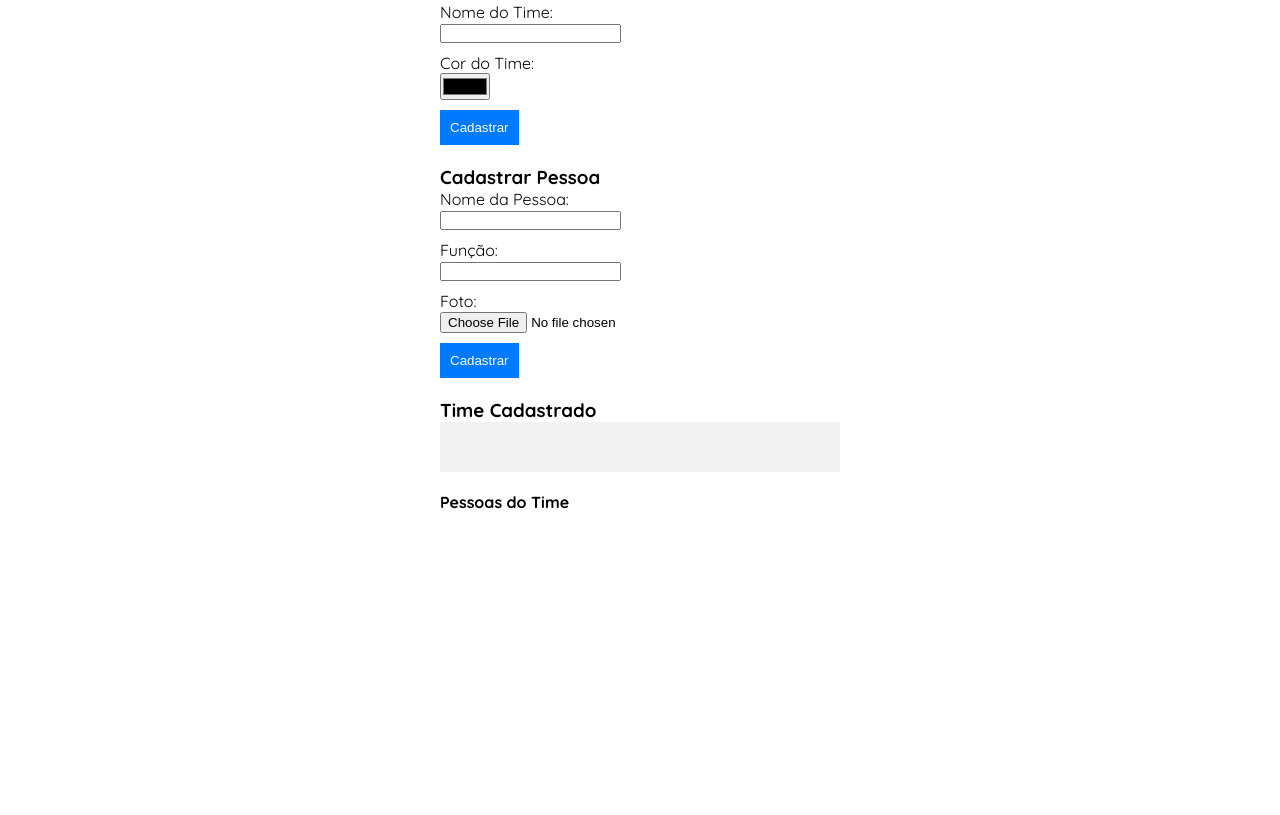
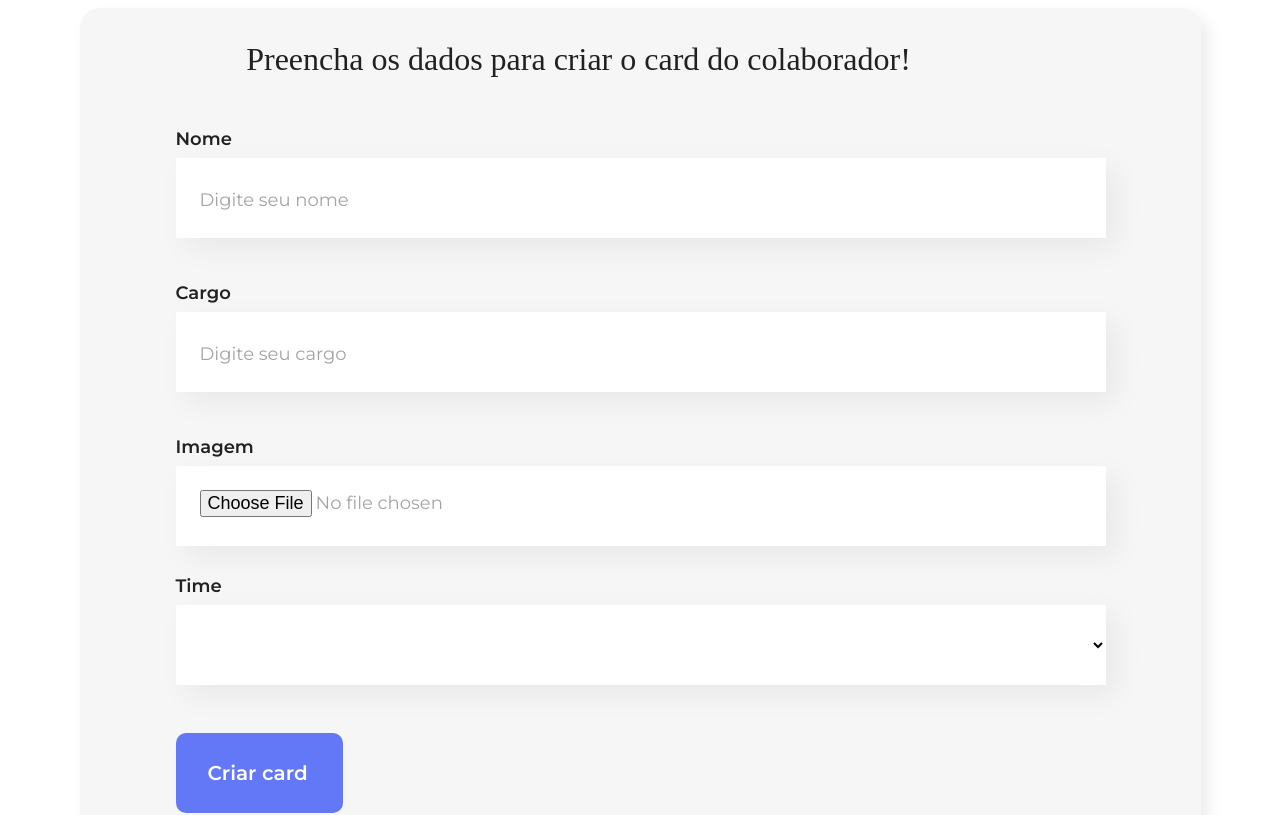
Before and after one commit to gabrieliribeiro/Estudos-Angular, an Angular app in the folder aulas/: page /exemplo-for in a window 1280 px wide. Shown: the part 368-1183 px from the top of the page. Before the commit the page ends 880 px from the top, so only its background shows below. Built offline with nearby package versions, Linux system fonts and the light colour scheme.

Commit message:
Enviando nova alteração no ngFor, implementação dos cards de colaborador

```diff
--- a/aulas/src/app/cal-imc/cal-imc.component.scss
+++ b/aulas/src/app/cal-imc/cal-imc.component.scss
@@ -1,6 +1,5 @@
 header {
     height: 120px;
-    text-align: center;
     margin-top: 24px;
     padding-top: 20px;
     padding: 10px;
--- a/aulas/src/app/exemplo-for/exemplo-for.component.html
+++ b/aulas/src/app/exemplo-for/exemplo-for.component.html
@@ -1,60 +1,39 @@
-<div class="container">
-    <h2>Cadastro de Time</h2>
-
-    <div class="form">
-      <h3>Cadastrar Time</h3>
-      <form (ngSubmit)="cadastrarTime()" #timeForm="ngForm">
-        <div class="form-group">
-          <label for="timeNome">Nome do Time:</label>
-          <input type="text" id="timeNome" name="timeNome" [(ngModel)]="nomeTime" required>
+<div class="form-container">
+  <h2>Preencha os dados para criar o card do colaborador!</h2>
+  <div class="componente">
+    <label for="nome">Nome</label>
+    <input type="text" name="nome" id="nome" placeholder="Digite seu nome" [(ngModel)]="nome">
   </div>
-        <div class="form-group">
-          <label for="timeCor">Cor do Time:</label>
-          <input type="color" id="timeCor" name="timeCor" [(ngModel)]="corTime" required>
+  <div class="componente">
+    <label for="cargo">Cargo</label>
+    <input type="text" name="cargo" id="cargo" placeholder="Digite seu cargo" [(ngModel)]="cargo">
   </div>
-        <button type="submit">Cadastrar</button>
-      </form>
+  <div class="componente">
+    <label for="imagem">Imagem</label>
+    <input type="file" id="imagem" name="imagem" (change)="handleFileInput($event)">
   </div>
-
-    <div class="form">
-      <h3>Cadastrar Pessoa</h3>
-      <form (ngSubmit)="cadastrarPessoa()" #pessoaForm="ngForm">
-        <div class="form-group">
-          <label for="pessoaNome">Nome da Pessoa:</label>
-          <input type="text" id="pessoaNome" name="pessoaNome" [(ngModel)]="nomePessoa" required>
+  <div class="lista-suspensa">
+    <label for="time">Time</label>
+    <select id="time" [(ngModel)]="time" required>
+      <option *ngFor="let item of itens" [value]="item">{{ item }}</option>
+    </select>
   </div>
-        <div class="form-group">
-          <label for="pessoaFuncao">Função:</label>
-          <input type="text" id="pessoaFuncao" name="pessoaFuncao" [(ngModel)]="funcaoPessoa" required>
+  <div class="botao">
+    <button class="criarCard" (click)="criarCard()">Criar card</button>
   </div>
-        <div class="form-group">
-          <label for="pessoaFoto">Foto:</label>
-          <input type="file" id="pessoaFoto" name="pessoaFoto" (change)="handleFotoUpload($event)" required>
-        </div>
-        <button type="submit">Cadastrar</button>
-      </form>
 </div>
 
 <div class="time">
-      <h3>Time Cadastrado</h3>
-      <div class="time-card">
-        <div class="time-info">
-          <div class="time-color" [style.background]="corTime"></div>
-          <div class="time-name">{{ nomeTime }}</div>
+  <h3>time</h3>
+  <div class="colaborador" *ngIf="cardCriado">
+    <div class="cabecalho">
+      <div *ngIf="imagemNome">
+        <img [src]="imagemURL" alt="Imagem do colaborador">
       </div>
-      </div>
-      <div class="pessoas">
-        <h4>Pessoas do Time</h4>
-        <div class="pessoa-card" *ngFor="let pessoa of pessoas">
-          <div class="pessoa-info">
-            <div class="pessoa-color" [style.background]="corTime"></div>
-            <div class="pessoa-name">{{ pessoa.nome }}</div>
-            <div class="pessoa-funcao">{{ pessoa.funcao }}</div>
-          </div>
-          <div class="pessoa-foto">
-            <img [src]="pessoa.fotoUrl" alt="Foto de {{ pessoa.nome }}">
+      <div class="rodape">
+        <h4><strong>Nome:</strong> {{ nome }}</h4>
+        <h5><strong>Cargo:</strong> {{ cargo }}</h5>
       </div>
     </div>
   </div>
 </div>
-  </div>
--- a/aulas/src/app/exemplo-for/exemplo-for.component.scss
+++ b/aulas/src/app/exemplo-for/exemplo-for.component.scss
@@ -1,94 +1,208 @@
-.container {
+@import url("https://fonts.googleapis.com/css2?family=Montserrat:wght@100;400;500;600&display=swap");
+
+.form-container {
+  margin: auto;
+  margin-top: 80px;
+  width: 1121px;
+  height: 850px;
+  flex-shrink: 0;
+  border-radius: 20px;
+  background: #f6f6f6;
+  box-shadow: 7px 7px 15px 0px rgba(0, 0, 0, 0.08);
+
+  h2 {
+    width: 806px;
+    height: 43px;
+    color: #212121;
+    font-family: Prata;
+    font-size: 32px;
+    font-style: normal;
+    font-weight: 400;
+    line-height: normal;
+    text-align: center;
+    padding-top: 33px;
+    margin-left: 96px;
+  }
+}
+
+.componente {
+  margin-top: 44px;
+
+  label {
+    display: flex;
+    width: 109px;
+    margin-top: 29px;
+    margin-bottom: 8px;
+    margin-left: 96px;
+    flex-direction: column;
+    justify-content: center;
+    flex-shrink: 0;
+    color: #212121;
+    font-family: "Montserrat", sans-serif;
+    font-size: 18px;
+    font-style: normal;
+    font-weight: 600;
+    line-height: normal;
+  }
+
+  input {
+    background-color: #fff;
+    box-shadow: 10px 10px 30px rgba(0, 0, 0, 0.06);
+    width: 930px;
+    height: 80px;
+    border: none;
+    border: none;
+    font-size: 24px;
+    padding: 24px;
+    margin-left: 96px;
+    box-sizing: border-box;
+  }
+
+  input[type="file"] {
     display: flex;
     flex-direction: column;
-    align-items: center;
-    margin-top: 20px;
+    justify-content: center;
+    color: #a4a4a4;
+    font-family: "Montserrat", sans-serif;
+    text-align: middle;
+    font-size: 18px;
+    font-style: normal;
+    font-weight: 400;
+    line-height: normal;
   }
 
-  .form {
-    width: 400px;
-    margin-bottom: 20px;
+  input[type="text"]::placeholder {
+    display: flex;
+    width: 328px;
+    flex-direction: column;
+    justify-content: center;
+    flex-shrink: 0;
+    color: #a4a4a4;
+    font-family: "Montserrat", sans-serif;
+    font-size: 18px;
+    font-style: normal;
+    font-weight: 400;
+    line-height: normal;
+  }
 }
 
-  .form-group {
-    margin-bottom: 10px;
+.lista-suspensa {
+  label {
+    display: flex;
+    width: 109px;
+    margin-top: 29px;
+    margin-bottom: 8px;
+    margin-left: 96px;
+    flex-direction: column;
+    justify-content: center;
+    flex-shrink: 0;
+    color: #212121;
+    font-family: "Montserrat", sans-serif;
+    font-size: 18px;
+    font-style: normal;
+    font-weight: 600;
+    line-height: normal;
   }
 
-  label {
-    display: block;
+  select {
+    background-color: #fff;
+    box-shadow: 10px 10px 30px rgba(0, 0, 0, 0.06);
+    width: 930px;
+    height: 80px;
+    margin-bottom: 8px;
+    margin-left: 96px;
+    border: none;
+    font-size: 24px;
+    padding: 24px;
+    box-sizing: border-box;
+  }
 }
 
-  button {
-    display: block;
-    padding: 10px;
-    background-color: #007bff;
-    color: white;
+.criarCard {
+  width: 167px;
+  height: 80px;
+  flex-shrink: 0;
+  background-color: #6278f7;
+  border-radius: 10px;
+  padding: 32px;
   border: none;
   cursor: pointer;
+  color: #fff;
+  margin-left: 96px;
+  margin-top: 40px;
+  display: flex;
+
+  flex-direction: column;
+  justify-content: center;
+
+  font-family: "Montserrat", sans-serif;
+
+  text-align: center;
+  font-size: 20px;
+  font-style: normal;
+  font-weight: 700;
+  line-height: normal;
 }
 
-  .time {
-    width: 400px;
+.criarCard:hover {
+  color: #95ffd4;
 }
 
-  .time-card {
-    display: flex;
-    align-items: center;
-    background-color: #f2f2f2;
-    padding: 10px;
-    margin-bottom: 10px;
+
+.time{
+  text-align: center;
+  padding: 32px;
+
 }
 
-  .time-info {
-    display: flex;
-    align-items: center;
+.time h3{
+  font-size: 32px;
+  border-bottom: 4px solid;
+  display: inline-block;
+  padding-bottom: 8px;
 }
 
-  .time-color {
-    width: 30px;
-    height: 30px;
-    margin-right: 10px;
+.time .colaboradores{
+  display: flex;
+  justify-content: space-around;
+  margin-top: 32px;
+  flex-wrap: wrap;
 }
 
-  .time-name {
-    font-weight: bold;
+.colaborador {
+  width: 280px;
 }
 
-  .pessoas {
-    margin-top: 20px;
+.colaborador .cabecalho {
+  background-color:  #F0F0F0;
+  border-radius: 10px 10px 0px 0px;
+}
+.colaborador img {
+  width: 100px;
+  border-radius: 50%;
+  position: relative;
+  bottom: -50px;
 }
 
-  .pessoa-card {
-    display: flex;
-    align-items: center;
-    background-color: #f2f2f2;
-    padding: 10px;
-    margin-bottom: 10px;
+.colaborador .rodape {
+  background: #FFFFFF;
+  box-shadow: 5px 5px 15px rgba(0, 0, 0, 0.08);
+  border-radius: 0px 0px 10px 10px;
+  padding-top: 90px;
+  padding-bottom: 40px;
 }
 
-  .pessoa-info {
-    display: flex;
-    align-items: center;
+.colaborador .rodape h4 {
+  color: #6278F7;
+  font-size: 18px;
+  line-height: 22px;
+  font-weight: bold;
+  margin-bottom: 8px;
 }
 
-  .pessoa-color {
-    width: 30px;
-    height: 30px;
-    margin-right: 10px;
+.colaborador .rodape h5 {
+  font-size: 18px;
+  line-height: 22px;
+  color: #212121;
+  padding: 0 16px;
 }
-
-  .pessoa-name {
-    font-weight: bold;
-    margin-right: 10px;
-  }
-
-  .pessoa-funcao {
-    color: #666666;
-    margin-right: 10px;
-  }
-
-  .pessoa-foto img {
-    width: 50px;
-    height: 50px;
-    border-radius: 50%;
-  }
--- a/aulas/src/app/exemplo-for/exemplo-for.component.ts
+++ b/aulas/src/app/exemplo-for/exemplo-for.component.ts
@@ -1,10 +1,4 @@
-import { Component } from '@angular/core';
-
-interface Pessoa {
-  nome: string;
-  funcao: string;
-  fotoUrl: string;
-}
+import { Component, EventEmitter, Input, Output } from '@angular/core';
 
 @Component({
   selector: 'app-exemplo-for',
@@ -12,44 +6,31 @@ interface Pessoa {
   styleUrls: ['./exemplo-for.component.scss']
 })
 export class ExemploForComponent {
-  nomeTime: string = '';
-  corTime: string = '';
-  nomePessoa: string = '';
-  funcaoPessoa: string = '';
-  fotoPessoa: File | null = null;
-  pessoas: Pessoa[] = [];
+  nome: string = '';
+  cargo: string = '';
+  time: string = '';
+  imagemNome: string ='';
+  imagemURL: string = '';
+  cardCriado: boolean = false;
 
-  cadastrarTime() {
-    // Lógica para cadastrar o time no servidor ou armazenar localmente
-    console.log('Time cadastrado:', this.nomeTime, this.corTime);
+  itens: string[] = ['DevOps', 'Front-End', 'Back-End', 'FullStack'];
+
+  handleFileInput(event: any) {
+    const file = event.target.files[0];
+    this.imagemNome = file ? file.name : '';
+    this.createImageURL(file);
   }
 
-  cadastrarPessoa() {
-    if (this.fotoPessoa) {
-      // Lógica para fazer upload da foto da pessoa e obter a URL
-      const fotoUrl = 'https://example.com/foto-pessoa.jpg';
-
-      const pessoa: Pessoa = {
-        nome: this.nomePessoa,
-        funcao: this.funcaoPessoa,
-        fotoUrl: fotoUrl
-      };
-
-      this.pessoas.push(pessoa);
-
-      // Limpar os campos do formulário
-      this.nomePessoa = '';
-      this.funcaoPessoa = '';
-      this.fotoPessoa = null;
-
-      console.log('Pessoa cadastrada:', pessoa);
-    }
+  createImageURL(file: File) {
+    const reader = new FileReader();
+    reader.onload = (event: any) => {
+      this.imagemURL = event.target.result;
+    };
+    reader.readAsDataURL(file);
   }
 
-  handleFotoUpload(event: Event) {
-    const inputElement = event.target as HTMLInputElement;
-    if (inputElement.files && inputElement.files.length > 0) {
-      this.fotoPessoa = inputElement.files[0];
-    }
+  criarCard() {
+    this.cardCriado = true;
   }
+
 }
```
Lines whose indentation alone changed are shown as unchanged.
